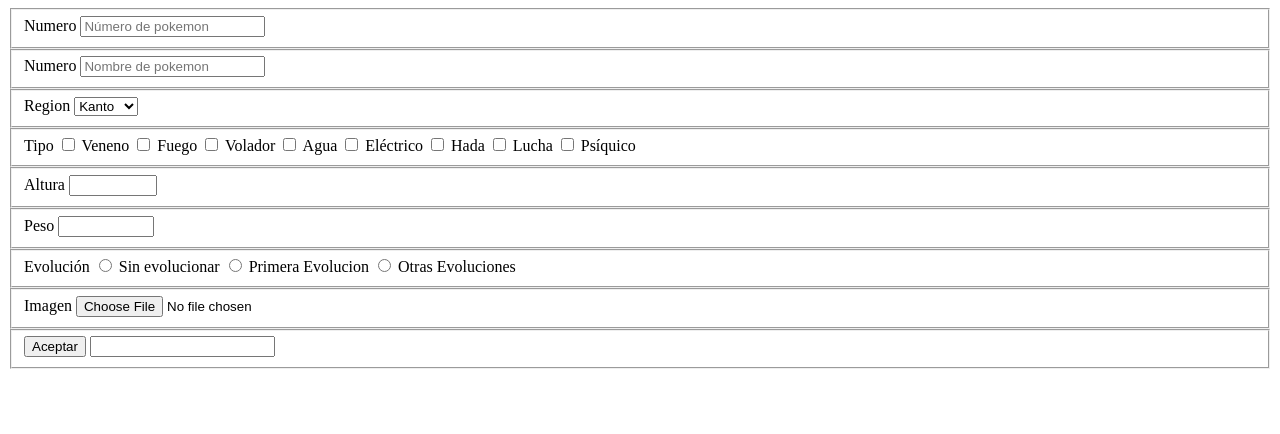
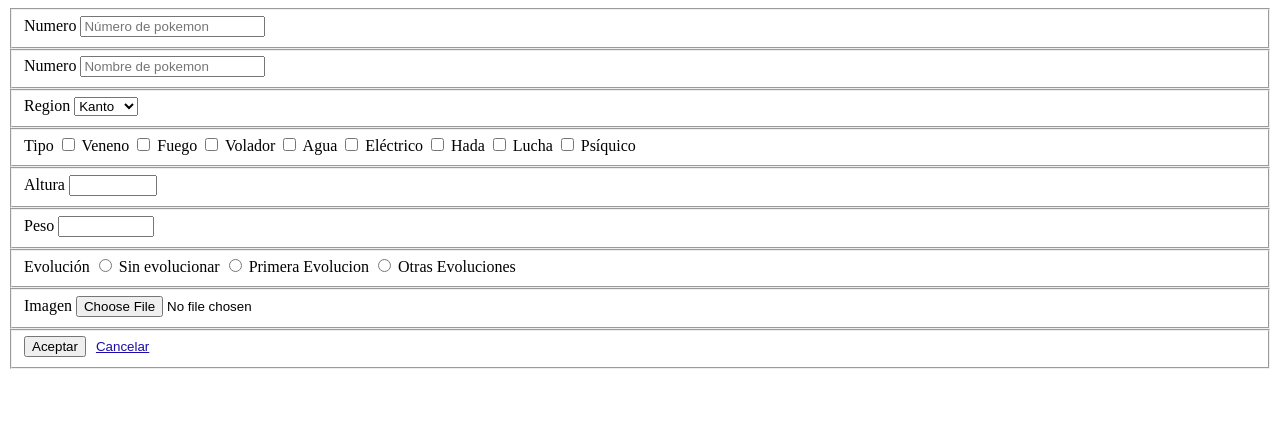
Before and after one commit to alexisescobales/Pokedex, a PHP site: page /php_views/pokemon.php in a window 1280 px wide. Shown: the top 434 px of the page. Run offline with PHP 8.4, Linux system fonts and the light colour scheme.

Commit message:
form acabado

```diff
--- a/php_views/pokemon.php
+++ b/php_views/pokemon.php
@@ -1,7 +1,10 @@
 <!DOCTYPE html>
 <html>
 <head>
-<title>Page Title</title>
+<title>Formulario Pokedex</title>
+<style>
+<?php include '../style/css.css'; ?>
+</style>
 </head>
 <body>
 
@@ -68,7 +71,7 @@
 <!--Psíquico-->
 <input type="checkbox" id="psiquico" name="psiquico" value="psiquico">
 <label for="psiquico">Psíquico</label>
-</fieldset> <!--Región-->
+</fieldset>
 <!----------------------------------TIPO------------------------------------------->
 
 
@@ -88,7 +91,7 @@
 <fieldset>
 <label for="peso">Peso</label>
 <input type="number" name="peso" min="0" max="1000" step="0.01">
-</fieldset> <!--Peso-->
+</fieldset>
 <!----------------------------------PESO-------------------------------------------->
 
 
@@ -114,7 +117,7 @@
 <fieldset>
 <label for="imagen">Imagen</label>
 <input type="file" id="imagen" name="imagen" accept="image/png, image/jpeg">
-</fieldset> <!--Peso-->
+</fieldset>
 <!----------------------------------IMAGEN/SUBMINT------------------------------------------------>
 
 
@@ -122,8 +125,8 @@
 
 <fieldset>
 <input type="submit" value="Aceptar">
-<input type="url" id="cancel" name="cancel">
-</fieldset> <!--Peso-->
+<input type="submit" class="link-button" value="Cancelar"/>
+</fieldset>
 <!----------------------------------SUBMINT------------------------------------------------>
 
 </form>
--- /dev/null
+++ b/style/css.css
@@ -0,0 +1,7 @@
+.link-button {
+    background: none;
+    border: none;
+    color: #1a0dab;
+    text-decoration: underline;
+    cursor: pointer;
+}
```
Also changed, not shown: 1 other file.
